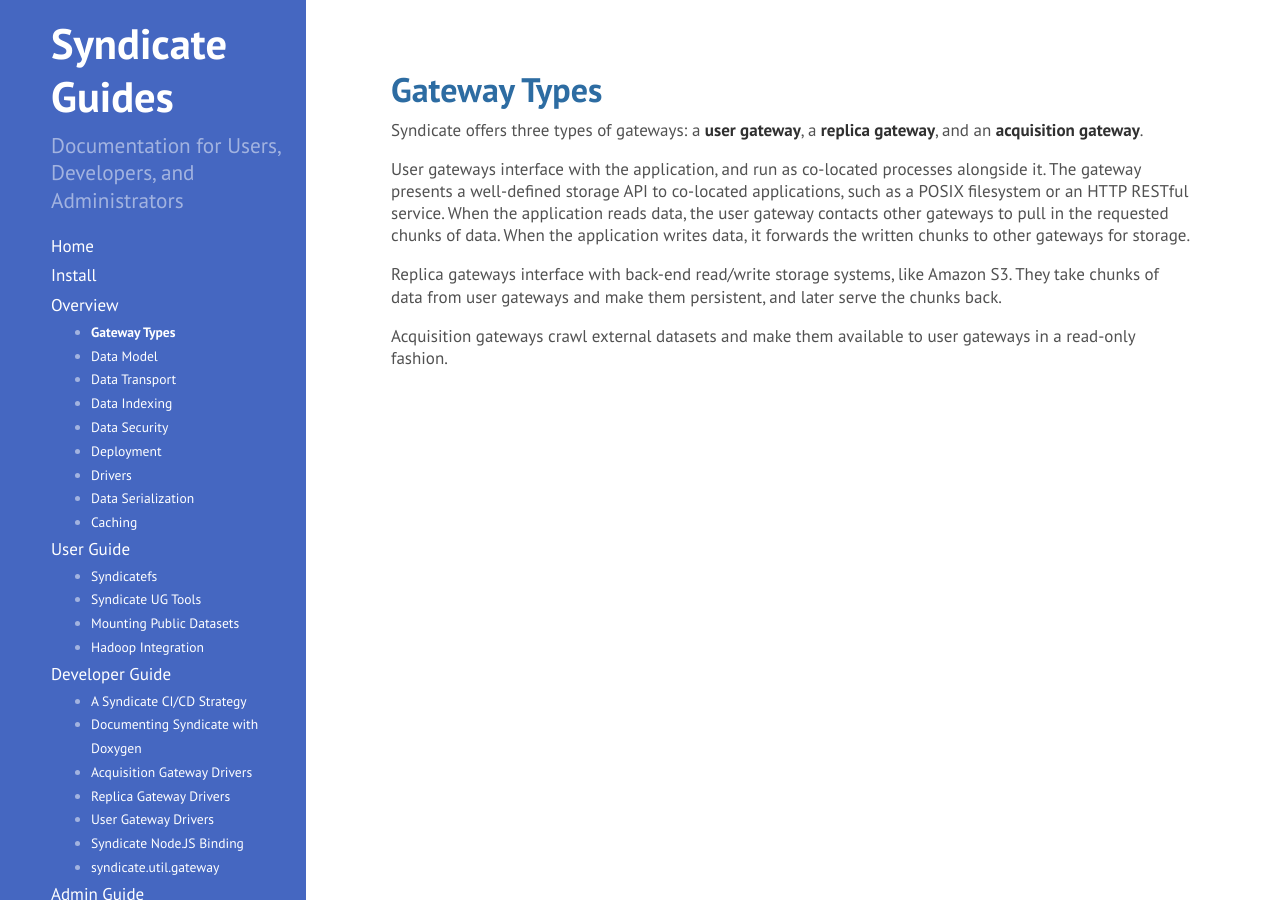
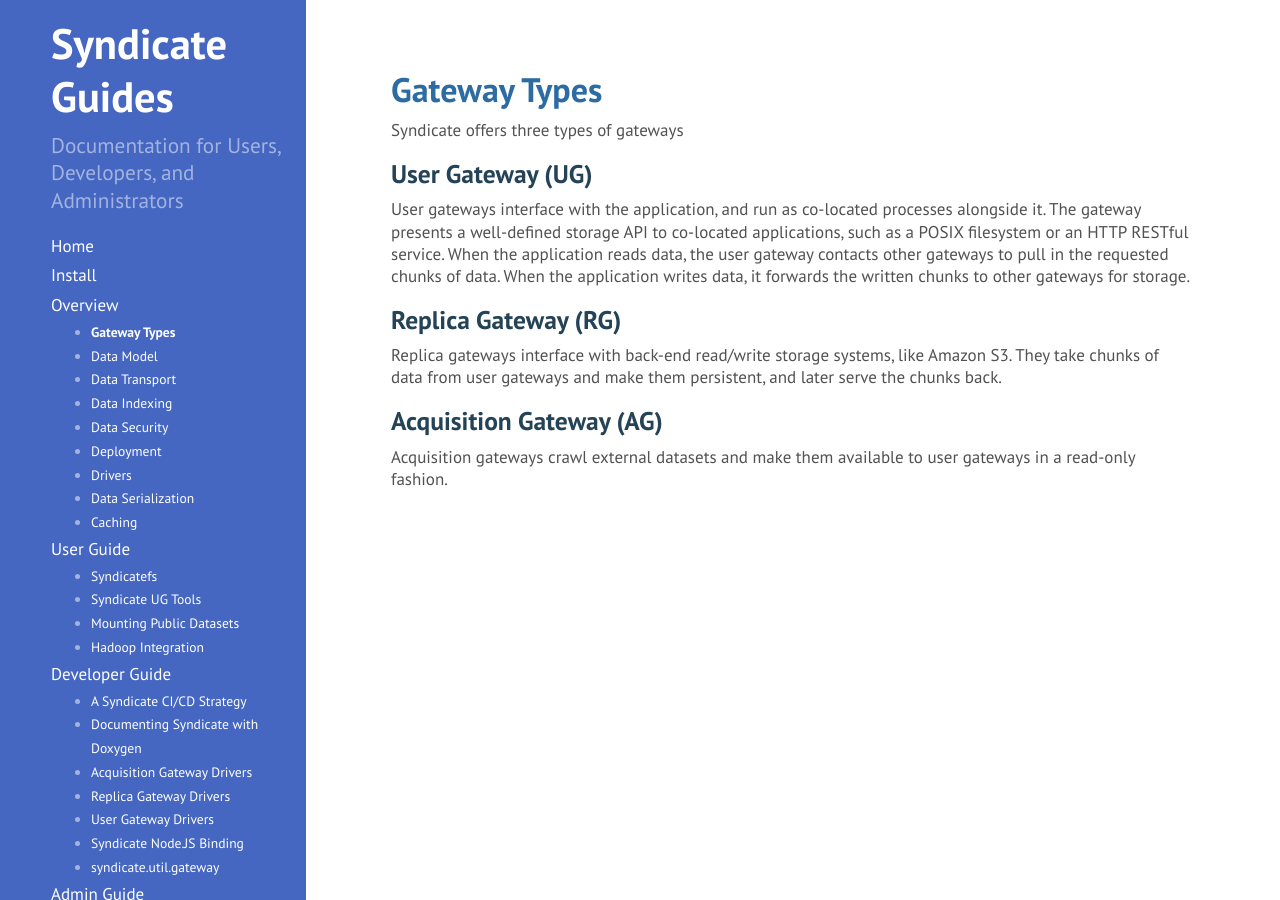
Before and after one commit to syndicate-storage/syndicate-storage.github.io, a Jekyll site: the page built from _overview/001_gateway-types.md, in a window 1280 px wide. Built offline with Jekyll 4.4.1, drawn with Linux system fonts in a browser that asks for light colours.

Commit message:
Links and minor improvements to the overview section

```diff
--- a/_overview/001_gateway-types.md
+++ b/_overview/001_gateway-types.md
@@ -3,19 +3,17 @@ layout: post
 title: Gateway Types
 ---
 
-Syndicate offers three types of gateways: a **user gateway**, a **replica
-gateway**, and an **acquisition gateway**.
+Syndicate offers three types of gateways
 
-User gateways interface with the application, and run as co-located processes
-alongside it.  The gateway presents a well-defined storage API to co-located
-applications, such as a POSIX filesystem or an HTTP RESTful service.  When the
-application reads data, the user gateway contacts other gateways to pull in the
-requested chunks of data.  When the application writes data, it forwards the
-written chunks to other gateways for storage.
 
-Replica gateways interface with back-end read/write storage systems, like Amazon
-S3.  They take chunks of data from user gateways and make them persistent, and
-later serve the chunks back.
+## User Gateway (UG)
 
-Acquisition gateways crawl external datasets and make them available to user
-gateways in a read-only fashion.
+User gateways interface with the application, and run as co-located processes alongside it.  The gateway presents a well-defined storage API to co-located applications, such as a POSIX filesystem or an HTTP RESTful service.  When the application reads data, the user gateway contacts other gateways to pull in the requested chunks of data.  When the application writes data, it forwards the written chunks to other gateways for storage.
+
+## Replica Gateway (RG)
+
+Replica gateways interface with back-end read/write storage systems, like Amazon S3.  They take chunks of data from user gateways and make them persistent, and later serve the chunks back.
+
+## Acquisition Gateway (AG)
+
+Acquisition gateways crawl external datasets and make them available to user gateways in a read-only fashion.
```
Also changed, not shown: overview.md (+12 -0 lines).
